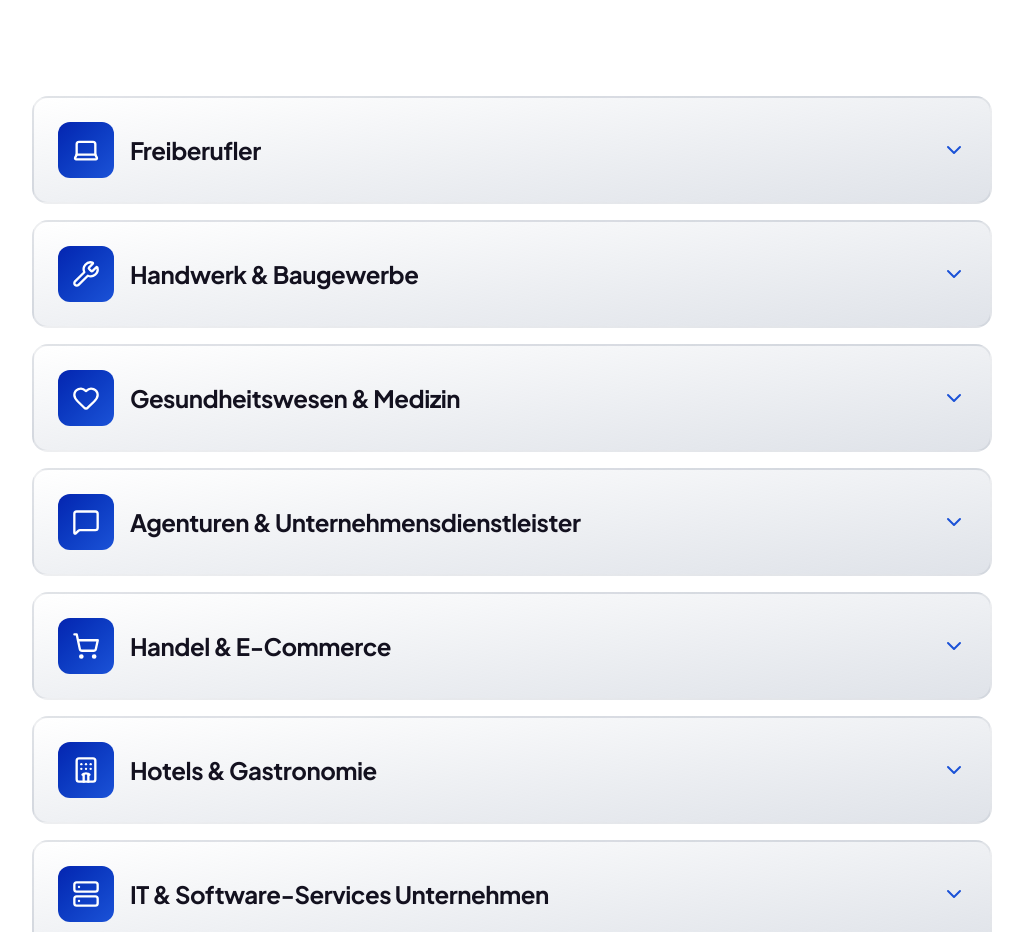
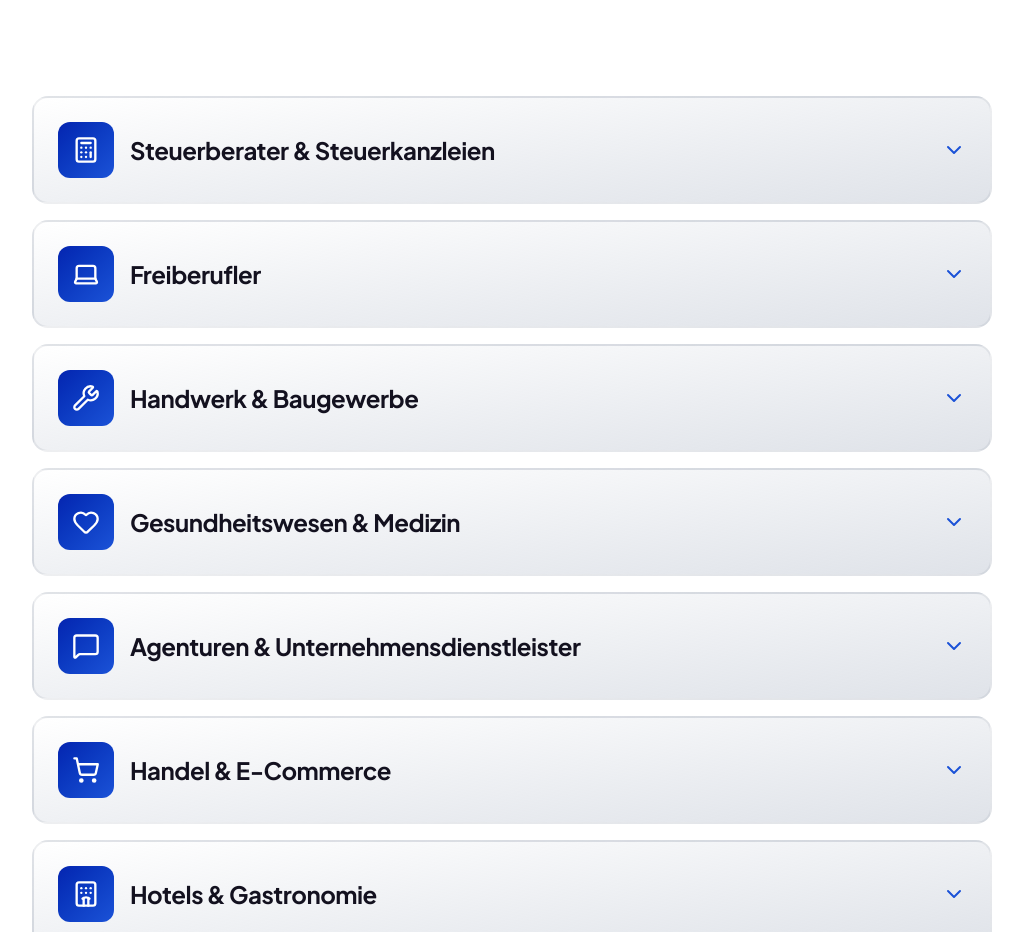
Before and after one commit to maurice1904/nota-finance, a Next.js app: page /branchen in a window 1280 px wide. Shown: the part 800-1732 px from the top of the page, without its empty margins (128-1151 px from the left). Built offline with nearby package versions, Linux system fonts and the light colour scheme.

Commit message:
Branchen page final v1

```diff
--- a/app/branchen/page.tsx
+++ b/app/branchen/page.tsx
@@ -1,7 +1,7 @@
 "use client";
 
 import { useState } from "react";
-import { ChevronDown, Laptop, Wrench, Heart, MessageSquare, ShoppingCart, Hotel, Server, Cog } from "lucide-react";
+import { ChevronDown, Calculator, Laptop, Wrench, Heart, MessageSquare, ShoppingCart, Hotel, Server, Cog, Check } from "lucide-react";
 import CTASection from "@/components/CTASection";
 import { cn } from "@/lib/utils";
 
@@ -15,6 +15,20 @@ interface Industry {
 }
 
 const industries: Industry[] = [
+  {
+    id: "steuerberater",
+    title: "Steuerberater & Steuerkanzleien",
+    icon: Calculator,
+    subtitle: "Nota Finance ist Partner von Steuerberatern und Steuerkanzleien – wir verstehen Ihre besonderen Anforderungen an Diskretion und Professionalität.",
+    challenge: "Sie sehen sofort, wenn die Liquidität Ihrer Mandanten durch Außenstände leidet. Doch das aktive Eintreiben dieser Forderungen ist zeitintensiv, bindet wertvolle Kanzlei-Ressourcen und gehört nicht zu Ihrem Kerngeschäft der steuerlichen Beratung.",
+    solutions: [
+      "Keine Kosten im außergerichtlichen Verfahren: Als Steuerberater tragen Sie kein Kostenrisiko für die erste Mahnstufe. Die gesetzlichen Inkassokosten zahlt der säumige Mandant.",
+      "Service-Erweiterung ohne Aufwand: Bieten Sie Ihren Mandanten aktives Liquiditätsmanagement an, ohne selbst Mahnungen schreiben zu müssen.",
+      "Mandantenbindung: Sichern Sie die Liquidität Ihrer Mandanten und stärken Sie Ihre Position als unverzichtbarer Partner.",
+      "Kein Kostenrisiko: Das außergerichtliche Verfahren ist für Ihre Mandanten im Erfolgsfall kostenfrei.",
+      "Fokus auf Ihre Kernkompetenz: Konzentrieren Sie sich auf die steuerliche Beratung Ihrer Mandanten – wir kümmern uns um die Realisierung der offenen Forderungen."
+    ]
+  },
   {
     id: "freiberufler",
     title: "Freiberufler",
@@ -120,10 +134,19 @@ const industries: Industry[] = [
 ];
 
 export default function BranchenPage() {
-  const [openIndustry, setOpenIndustry] = useState<string | null>(null);
+  // Multiple boxes can be open at the same time
+  const [openIndustries, setOpenIndustries] = useState<Set<string>>(new Set());
 
   const toggleIndustry = (id: string) => {
-    setOpenIndustry(openIndustry === id ? null : id);
+    setOpenIndustries(prev => {
+      const newSet = new Set(prev);
+      if (newSet.has(id)) {
+        newSet.delete(id);
+      } else {
+        newSet.add(id);
+      }
+      return newSet;
+    });
   };
 
   return (
@@ -169,7 +192,7 @@ export default function BranchenPage() {
           <div className="space-y-4">
             {industries.map((industry) => {
               const Icon = industry.icon;
-              const isOpen = openIndustry === industry.id;
+              const isOpen = openIndustries.has(industry.id);
 
               return (
                 <div
@@ -229,8 +252,8 @@ export default function BranchenPage() {
                         </h4>
                         <ul className="space-y-3">
                           {industry.solutions.map((solution, idx) => (
-                            <li key={idx} className="flex items-start gap-3">
-                              <div className="w-2 h-2 bg-brand-900 rounded-full mt-2 flex-shrink-0" />
+                            <li key={idx} className="flex items-start gap-2.5">
+                              <Check className="w-4 h-4 text-brand-700 flex-shrink-0 mt-1" strokeWidth={2.5} />
                               <p className="text-text-900/70 leading-relaxed">
                                 {solution}
                               </p>
```
